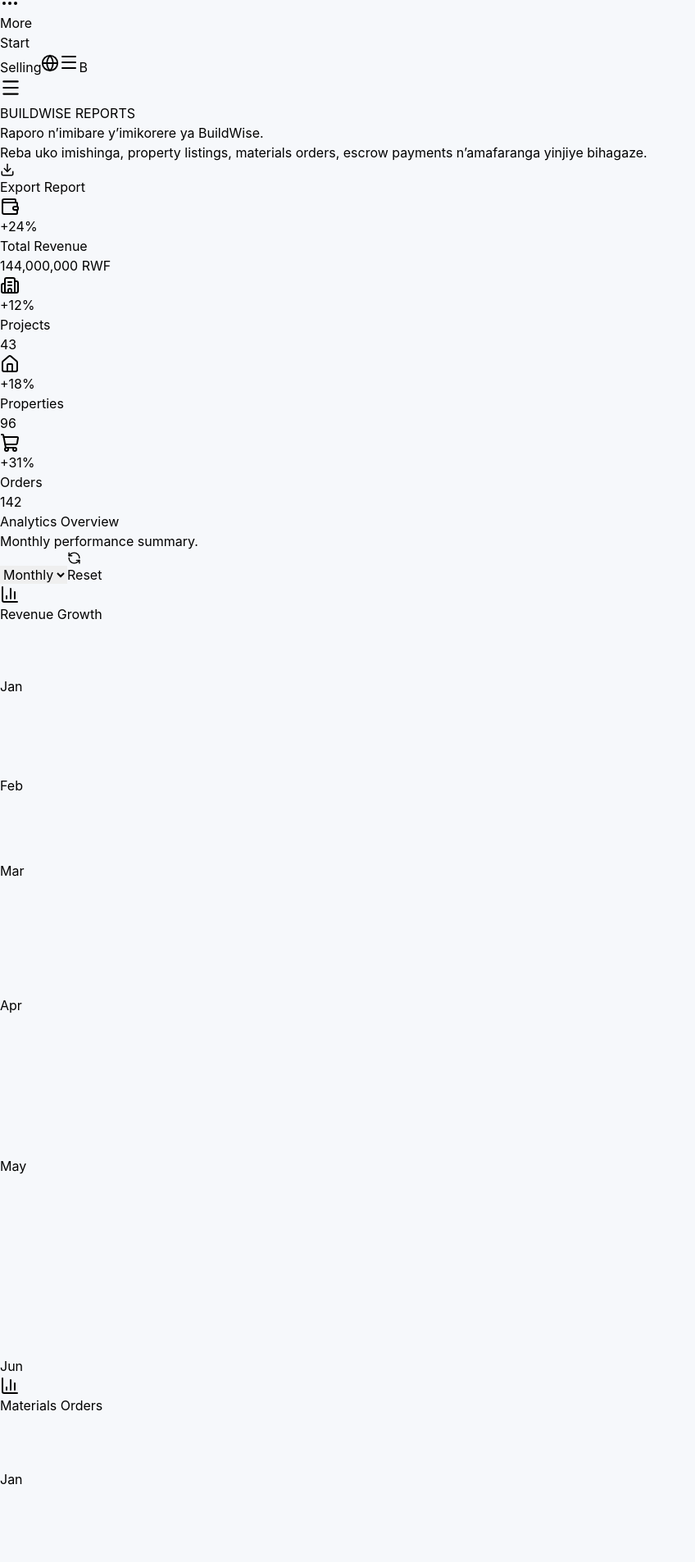
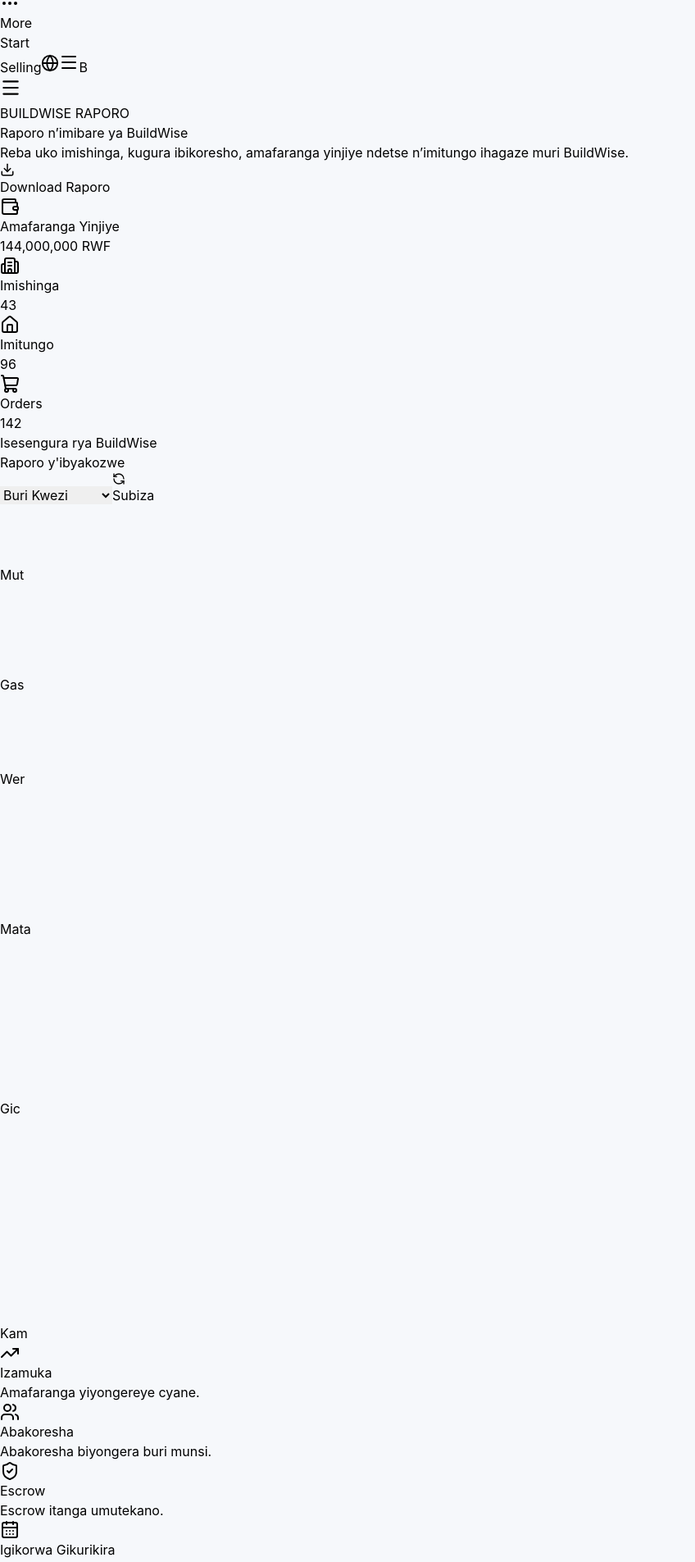
Before and after one commit to matitizo/buildwise, a React app in the folder frontend/: page /reports in a window 1280 px wide. Shown: the part 296-2201 px from the top of the page at 82% size, without its empty margins (0-848 px from the left). Built offline with nearby package versions, Linux system fonts and the light colour scheme; the HTML template or start-up script is replaced by a standard one.

Commit message:
Professional Reports dashboard

```diff
--- a/frontend/src/pages/Reports.jsx
+++ b/frontend/src/pages/Reports.jsx
@@ -13,263 +13,228 @@
   RefreshCcw,
 } from "lucide-react";
 
-const months = ["Jan", "Feb", "Mar", "Apr", "May", "Jun"];
-
 const reportData = [
-  { month: "Jan", revenue: 12000000, projects: 3, properties: 8, orders: 12 },
-  { month: "Feb", revenue: 18000000, projects: 5, properties: 10, orders: 18 },
-  { month: "Mar", revenue: 15000000, projects: 4, properties: 12, orders: 16 },
-  { month: "Apr", revenue: 26000000, projects: 8, properties: 17, orders: 25 },
-  { month: "May", revenue: 32000000, projects: 10, properties: 22, orders: 31 },
-  { month: "Jun", revenue: 41000000, projects: 13, properties: 27, orders: 40 },
+  { month: "Mut", revenue: 12000000, projects: 3, properties: 8, orders: 12 },
+  { month: "Gas", revenue: 18000000, projects: 5, properties: 10, orders: 18 },
+  { month: "Wer", revenue: 15000000, projects: 4, properties: 12, orders: 16 },
+  { month: "Mata", revenue: 26000000, projects: 8, properties: 17, orders: 25 },
+  { month: "Gic", revenue: 32000000, projects: 10, properties: 22, orders: 31 },
+  { month: "Kam", revenue: 41000000, projects: 13, properties: 27, orders: 40 },
 ];
 
 export default function Reports() {
-  const [period, setPeriod] = useState("Monthly");
+  const [period, setPeriod] = useState("Buri Kwezi");
 
   const totals = useMemo(() => {
-    const revenue = reportData.reduce((sum, item) => sum + item.revenue, 0);
-    const projects = reportData.reduce((sum, item) => sum + item.projects, 0);
-    const properties = reportData.reduce((sum, item) => sum + item.properties, 0);
-    const orders = reportData.reduce((sum, item) => sum + item.orders, 0);
-
-    return { revenue, projects, properties, orders };
+    return {
+      revenue: reportData.reduce((s,x)=>s+x.revenue,0),
+      projects: reportData.reduce((s,x)=>s+x.projects,0),
+      properties: reportData.reduce((s,x)=>s+x.properties,0),
+      orders: reportData.reduce((s,x)=>s+x.orders,0),
+    };
   }, []);
 
-  function money(value) {
-    return `${Number(value || 0).toLocaleString()} RWF`;
+  function money(v){
+    return `${v.toLocaleString()} RWF`;
   }
 
-  const maxRevenue = Math.max(...reportData.map((item) => item.revenue));
-  const maxOrders = Math.max(...reportData.map((item) => item.orders));
+  const maxRevenue=Math.max(...reportData.map(x=>x.revenue));
 
   return (
-    <div className="min-h-screen bg-[#f7f8fb] text-[#050816] px-6 py-8">
-      <section className="bg-[#050816] text-white rounded-[30px] p-8 md:p-12 mb-8">
-        <p className="text-pink-500 font-black mb-3">BUILDWISE REPORTS</p>
+    <div className="min-h-screen bg-[#f7f8fb] p-6">
 
-        <div className="flex flex-col lg:flex-row lg:items-end lg:justify-between gap-6">
+      <section className="bg-[#050816] text-white rounded-[30px] p-10 mb-8">
+        <p className="text-pink-500 font-black mb-3">
+          BUILDWISE RAPORO
+        </p>
+
+        <div className="flex justify-between flex-wrap gap-4">
+
           <div>
-            <h1 className="text-4xl md:text-5xl font-black mb-4">
-              Raporo n’imibare y’imikorere ya BuildWise.
+            <h1 className="text-5xl font-black mb-4">
+              Raporo n’imibare ya BuildWise
             </h1>
 
-            <p className="text-slate-300 max-w-3xl leading-8">
-              Reba uko imishinga, property listings, materials orders,
-              escrow payments n’amafaranga yinjiye bihagaze.
+            <p className="text-slate-300 max-w-3xl">
+              Reba uko imishinga, kugura ibikoresho,
+              amafaranga yinjiye ndetse n’imitungo
+              ihagaze muri BuildWise.
             </p>
           </div>
 
-          <button className="bg-pink-600 hover:bg-pink-700 text-white px-6 py-3 rounded-xl font-black flex items-center justify-center gap-2">
-            <Download size={18} />
-            Export Report
+          <button
+          className="bg-pink-600 px-5 py-3 rounded-xl font-black flex items-center gap-2">
+            <Download size={18}/>
+            Download Raporo
           </button>
+
         </div>
       </section>
 
       <section className="grid md:grid-cols-4 gap-5 mb-8">
-        <StatCard
+
+        <Card
         icon={Wallet}
-          label="Total Revenue"
+        title="Amafaranga Yinjiye"
         value={money(totals.revenue)}
-          trend="+24%"
         />
 
-        <StatCard
+        <Card
         icon={Building2}
-          label="Projects"
+        title="Imishinga"
         value={totals.projects}
-          trend="+12%"
         />
 
-        <StatCard
+        <Card
         icon={Home}
-          label="Properties"
+        title="Imitungo"
         value={totals.properties}
-          trend="+18%"
         />
 
-        <StatCard
+        <Card
         icon={ShoppingCart}
-          label="Orders"
+        title="Orders"
         value={totals.orders}
-          trend="+31%"
         />
+
       </section>
 
-      <section className="bg-white border border-slate-200 rounded-[28px] p-6 shadow-sm mb-8">
-        <div className="flex items-center justify-between flex-wrap gap-4 mb-6">
+
+      <section className="bg-white rounded-[30px] p-6 mb-8">
+
+      <div className="flex justify-between mb-6">
+
       <div>
-            <h2 className="text-3xl font-black">Analytics Overview</h2>
-            <p className="text-slate-500 mt-1">
-              Monthly performance summary.
+      <h2 className="text-3xl font-black">
+      Isesengura rya BuildWise
+      </h2>
+
+      <p className="text-slate-500">
+      Raporo y'ibyakozwe
       </p>
       </div>
 
-          <div className="flex items-center gap-3">
+      <div className="flex gap-3">
+
       <select
       value={period}
-              onChange={(e) => setPeriod(e.target.value)}
-              className="bg-slate-50 rounded-xl px-4 py-3 outline-none font-black"
-            >
-              <option>Weekly</option>
-              <option>Monthly</option>
-              <option>Yearly</option>
+      onChange={(e)=>setPeriod(e.target.value)}
+      className="bg-slate-100 rounded-xl px-4 py-3">
+
+      <option>Buri Cyumweru</option>
+      <option>Buri Kwezi</option>
+      <option>Buri Mwaka</option>
+
       </select>
 
       <button
-              onClick={() => setPeriod("Monthly")}
-              className="border border-slate-300 px-4 py-3 rounded-xl font-black flex items-center gap-2"
-            >
-              <RefreshCcw size={17} />
-              Reset
+      className="border px-4 py-3 rounded-xl flex gap-2 items-center">
+      <RefreshCcw size={16}/>
+      Subiza
       </button>
-          </div>
+
       </div>
 
-        <div className="grid lg:grid-cols-2 gap-8">
-          <ChartCard title="Revenue Growth">
-            <div className="h-72 flex items-end gap-4">
-              {reportData.map((item) => (
-                <div key={item.month} className="flex-1 flex flex-col items-center gap-2">
+      </div>
+
+
+      <div className="h-[320px] flex items-end gap-5">
+
+      {reportData.map((item)=>(
+
       <div
-                    className="w-full rounded-t-2xl bg-pink-600"
+      key={item.month}
+      className="flex-1 flex flex-col items-center">
+
+      <div
+      className="bg-pink-600 w-full rounded-t-xl"
       style={{
-                      height: `${(item.revenue / maxRevenue) * 220}px`,
+      height:`${item.revenue/maxRevenue*250}px`
       }}
       />
-                  <span className="text-sm font-black text-slate-500">
+
+      <span className="font-black mt-2">
       {item.month}
       </span>
+
       </div>
+
       ))}
+
       </div>
-          </ChartCard>
 
-          <ChartCard title="Materials Orders">
-            <div className="h-72 flex items-end gap-4">
-              {reportData.map((item) => (
-                <div key={item.month} className="flex-1 flex flex-col items-center gap-2">
-                  <div
-                    className="w-full rounded-t-2xl bg-[#050816]"
-                    style={{
-                      height: `${(item.orders / maxOrders) * 220}px`,
-                    }}
-                  />
-                  <span className="text-sm font-black text-slate-500">
-                    {item.month}
-                  </span>
-                </div>
-              ))}
-            </div>
-          </ChartCard>
-        </div>
       </section>
 
-      <section className="grid lg:grid-cols-3 gap-8">
-        <div className="lg:col-span-2 bg-white border border-slate-200 rounded-[28px] p-6 shadow-sm">
-          <h2 className="text-3xl font-black mb-5">Detailed Report</h2>
+      <section className="grid md:grid-cols-2 lg:grid-cols-4 gap-5">
 
-          <div className="overflow-x-auto">
-            <table className="w-full text-left">
-              <thead>
-                <tr className="border-b border-slate-200 text-slate-500">
-                  <th className="py-3">Month</th>
-                  <th className="py-3">Revenue</th>
-                  <th className="py-3">Projects</th>
-                  <th className="py-3">Properties</th>
-                  <th className="py-3">Orders</th>
-                </tr>
-              </thead>
-
-              <tbody>
-                {reportData.map((item) => (
-                  <tr key={item.month} className="border-b border-slate-100">
-                    <td className="py-4 font-black">{item.month}</td>
-                    <td className="py-4 font-black text-emerald-600">
-                      {money(item.revenue)}
-                    </td>
-                    <td className="py-4">{item.projects}</td>
-                    <td className="py-4">{item.properties}</td>
-                    <td className="py-4">{item.orders}</td>
-                  </tr>
-                ))}
-              </tbody>
-            </table>
-          </div>
-        </div>
-
-        <aside className="space-y-6">
-          <InsightCard
+      <Info
       icon={TrendingUp}
-            title="Growth Insight"
-            text="Revenue yiyongereye cyane muri Apr kugeza Jun bitewe na materials orders n’imishinga mishya."
+      title="Izamuka"
+      text="Amafaranga yiyongereye cyane."
       />
 
-          <InsightCard
+      <Info
       icon={Users}
-            title="User Activity"
-            text="Abakoresha benshi bari gukoresha marketplace na budget estimator."
+      title="Abakoresha"
+      text="Abakoresha biyongera buri munsi."
       />
 
-          <InsightCard
+      <Info
       icon={ShieldCheck}
-            title="Escrow Trust"
-            text="Escrow transactions zifasha kongera icyizere hagati y’abaguzi n’abagurisha."
+      title="Escrow"
+      text="Escrow itanga umutekano."
       />
 
-          <InsightCard
+      <Info
       icon={CalendarDays}
-            title="Next Action"
-            text="Komeza gukurikirana weekly reports no kongera verified suppliers."
+      title="Igikorwa Gikurikira"
+      text="Kongera suppliers bemewe."
       />
-        </aside>
+
       </section>
+
     </div>
   );
 }
 
-function StatCard({ icon: Icon, label, value, trend }) {
-  return (
-    <div className="bg-white border border-slate-200 rounded-[24px] p-5 shadow-sm">
-      <div className="flex items-center justify-between mb-4">
-        <div className="w-12 h-12 rounded-2xl bg-pink-50 text-pink-600 flex items-center justify-center">
-          <Icon size={24} />
+function Card({icon:Icon,title,value}){
+return(
+
+<div className="bg-white rounded-[25px] p-5 shadow">
+
+<div className="w-12 h-12 rounded-xl bg-pink-50 text-pink-600 flex items-center justify-center mb-3">
+<Icon size={24}/>
 </div>
 
-        <span className="bg-emerald-50 text-emerald-600 px-3 py-1 rounded-lg font-black text-sm">
-          {trend}
-        </span>
+<p className="text-slate-500">{title}</p>
+
+<h2 className="font-black text-2xl">
+{value}
+</h2>
+
 </div>
 
-      <p className="text-slate-500 font-bold mb-1">{label}</p>
-      <h3 className="text-2xl font-black">{value}</h3>
-    </div>
-  );
+)
 }
 
-function ChartCard({ title, children }) {
-  return (
-    <div className="bg-slate-50 rounded-[24px] p-5">
-      <div className="flex items-center gap-2 mb-5">
-        <BarChart3 className="text-pink-600" />
-        <h3 className="text-xl font-black">{title}</h3>
+function Info({icon:Icon,title,text}){
+return(
+
+<div className="bg-white rounded-[25px] p-5 shadow">
+
+<div className="w-12 h-12 rounded-xl bg-pink-50 text-pink-600 flex items-center justify-center mb-3">
+<Icon size={24}/>
 </div>
 
-      {children}
-    </div>
-  );
-}
+<h3 className="font-black text-xl mb-2">
+{title}
+</h3>
 
-function InsightCard({ icon: Icon, title, text }) {
-  return (
-    <div className="bg-white border border-slate-200 rounded-[24px] p-5 shadow-sm">
-      <div className="w-12 h-12 rounded-2xl bg-pink-50 text-pink-600 flex items-center justify-center mb-4">
-        <Icon size={24} />
+<p className="text-slate-500">
+{text}
+</p>
+
 </div>
 
-      <h3 className="text-xl font-black mb-2">{title}</h3>
-      <p className="text-slate-500 leading-7">{text}</p>
-    </div>
-  );
+)
 }
```
Lines whose indentation alone changed are shown as unchanged.
